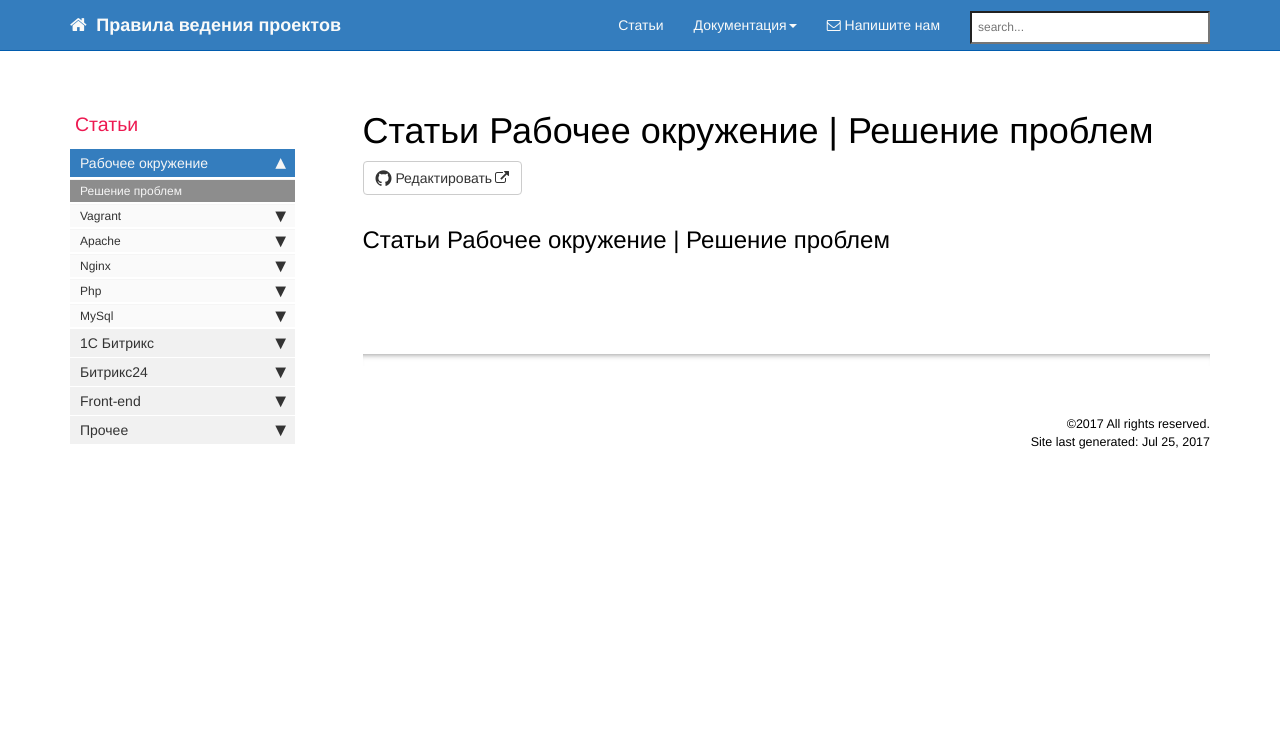
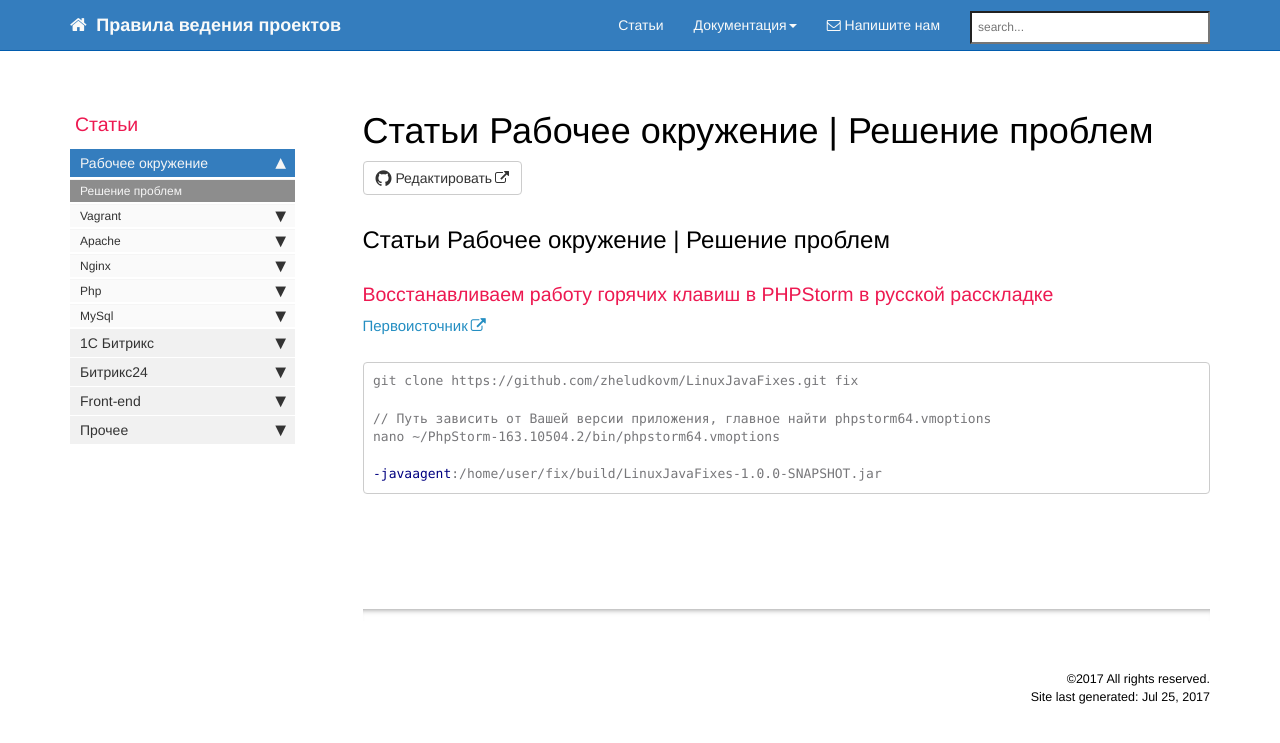
Before and after one commit to gdecider/gdecider.github.io, a Jekyll site: the page built from pages/articles/articles_env-reshenie-problem.md, in a window 1280 px wide. Shown: the top 743 px of the page. Built offline with Jekyll 4.4.1, drawn with Linux system fonts in a browser that asks for light colours; nearby versions of some CDN libraries; comment, search, counter and statistics services are not loaded.

Commit message:
Update articles_env-reshenie-problem.md

````diff
--- a/pages/articles/articles_env-reshenie-problem.md
+++ b/pages/articles/articles_env-reshenie-problem.md
@@ -8,3 +8,16 @@ folder: articles
 ---
 
 ## Статьи Рабочее окружение | Решение проблем
+
+### Восстанавливаем работу горячих клавиш в PHPStorm в русской расскладке
+
+[Первоисточник](https://www.kobzarev.com/soft/chinim-goryachie-klavishi-phpstorm-v-russkoy-raskladke-pod-ubuntu/)
+
+```bash
+git clone https://github.com/zheludkovm/LinuxJavaFixes.git fix
+
+// Путь зависить от Вашей версии приложения, главное найти phpstorm64.vmoptions
+nano ~/PhpStorm-163.10504.2/bin/phpstorm64.vmoptions
+
+-javaagent:/home/user/fix/build/LinuxJavaFixes-1.0.0-SNAPSHOT.jar
+```
````
